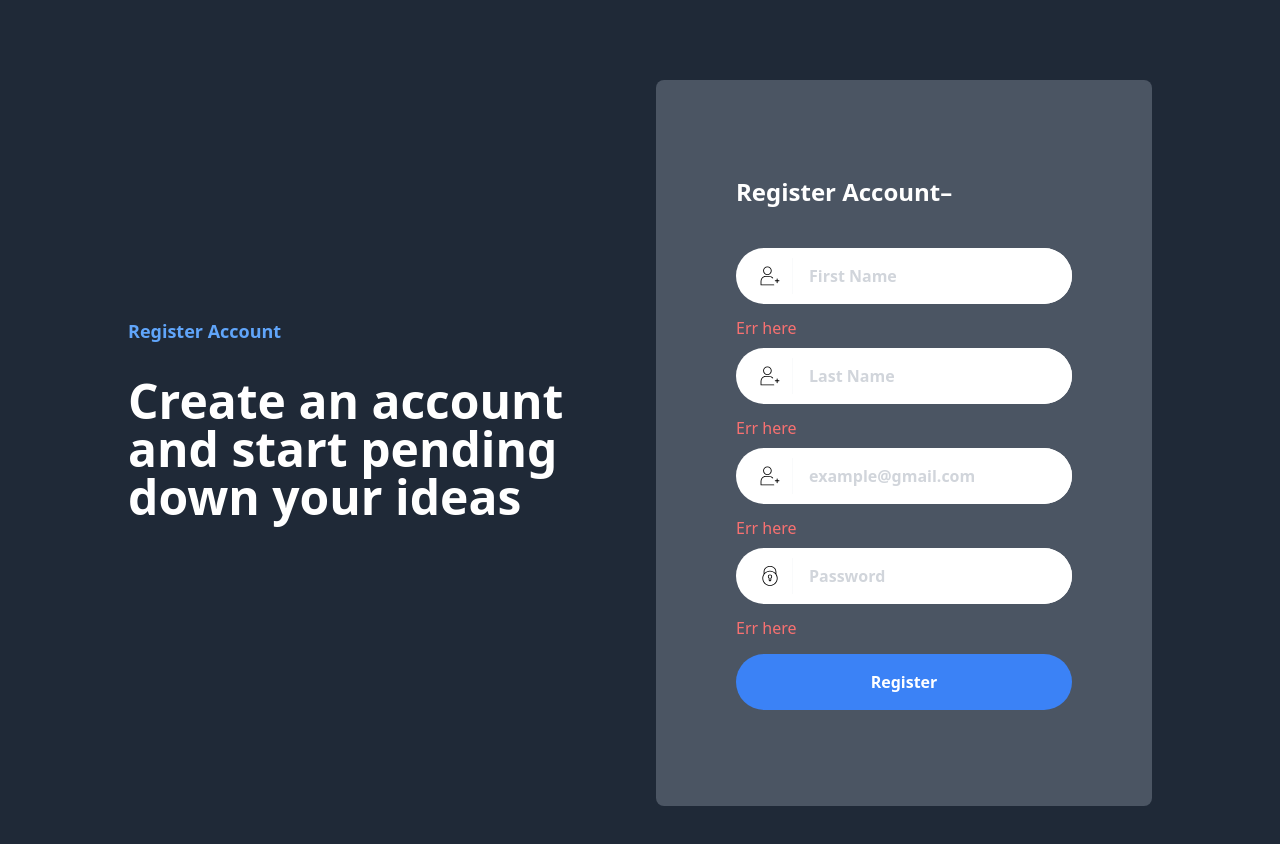
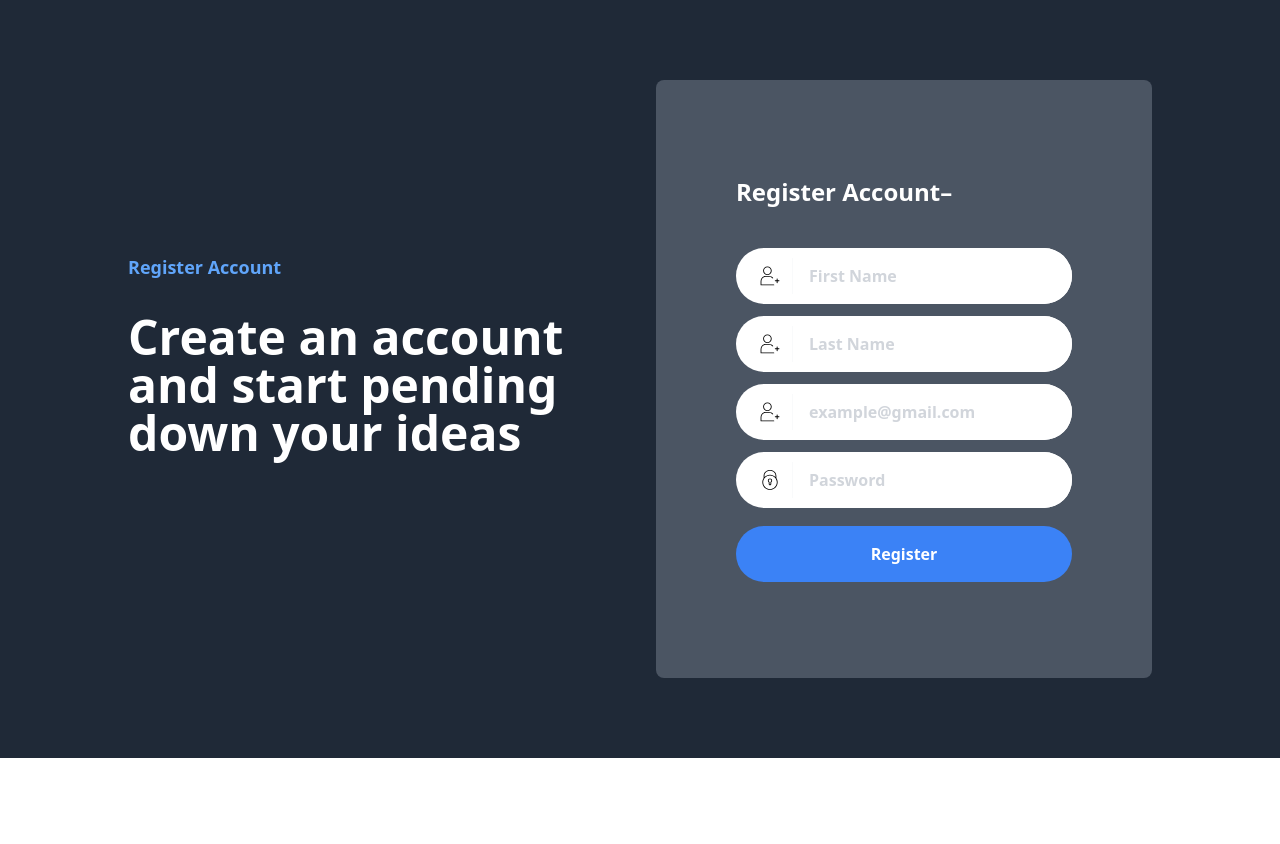
Before and after one commit to technophile-04/blog-frontend, a React (Create React App) app: page /register in a window 1280 px wide. Shown: the top 844 px of the page. After the commit the page ends 800 px from the top, so only its background shows below. Built offline with nearby package versions, Linux system fonts and the light colour scheme.

Commit message:
add formik to register

```diff
--- a/package.json
+++ b/package.json
@@ -7,11 +7,13 @@
 		"@testing-library/jest-dom": "^5.16.1",
 		"@testing-library/react": "^11.2.7",
 		"@testing-library/user-event": "^12.8.3",
+		"formik": "^2.2.9",
 		"react": "^17.0.2",
 		"react-dom": "^17.0.2",
 		"react-router-dom": "^6.0.2",
 		"react-scripts": "4.0.3",
-		"web-vitals": "^1.1.2"
+		"web-vitals": "^1.1.2",
+		"yup": "^0.32.11"
 	},
 	"scripts": {
 		"start": "craco start",
--- a/src/components/Register.jsx
+++ b/src/components/Register.jsx
@@ -1,9 +1,33 @@
 import React from 'react';
+import { useFormik } from 'formik';
+import * as Yup from 'yup';
+
+// Form Schema
+
+const formSchema = Yup.object({
+	firstName: Yup.string().required('First name is required'),
+	lastName: Yup.string().required('Last name is required'),
+	email: Yup.string().required('Email is required'),
+	password: Yup.string().required('Password is required'),
+});
 
 //-------------------------------
 //Register
 //-------------------------------
 const Register = () => {
+	const formik = useFormik({
+		initialValues: {
+			firstName: '',
+			lastName: '',
+			email: '',
+			password: '',
+		},
+		onSubmit: (values) => {
+			console.log(values);
+		},
+		validationSchema: formSchema,
+	});
+
 	return (
 		<section className="relative py-20 2xl:py-40 bg-gray-800 overflow-hidden">
 			<div className="relative container px-4 mx-auto">
@@ -21,7 +45,7 @@ const Register = () => {
 						</div>
 						<div className="w-full lg:w-1/2 px-4">
 							<div className="px-6 lg:px-20 py-12 lg:py-24 bg-gray-600 rounded-lg">
-								<form>
+								<form onSubmit={formik.handleSubmit}>
 									<h3 className="mb-10 text-2xl text-white font-bold font-heading">
 										Register Account–
 									</h3>
@@ -68,13 +92,15 @@ const Register = () => {
 										<input
 											className="w-full pl-4 pr-6 py-4 font-bold placeholder-gray-300 rounded-r-full focus:outline-none"
 											type="firstName"
+											value={formik.values.firstName}
+											onChange={formik.handleChange('firstName')}
+											onBlur={formik.handleBlur('firstName')}
 											placeholder="First Name"
 										/>
 									</div>
 									{/* Err msg*/}
 									<div className="text-red-400 mb-2">
-										{/* {formik.touched.email && formik.errors.email} */}Err
-										here
+										{formik.touched.firstName && formik.errors.firstName}
 									</div>
 									{/* Last name */}
 									<div className="flex items-center pl-6 mb-3 bg-white rounded-full">
@@ -118,14 +144,16 @@ const Register = () => {
 										</span>
 										<input
 											className="w-full pl-4 pr-6 py-4 font-bold placeholder-gray-300 rounded-r-full focus:outline-none"
+											value={formik.values.lastName}
+											onChange={formik.handleChange('lastName')}
+											onBlur={formik.handleBlur('lastName')}
 											type="lastName"
 											placeholder="Last Name"
 										/>
 									</div>
 									{/* Err msg*/}
 									<div className="text-red-400 mb-2">
-										{/* {formik.touched.email && formik.errors.email} */}Err
-										here
+										{formik.touched.lastName && formik.errors.lastName}
 									</div>
 									{/* Email */}
 									<div className="flex items-center pl-6 mb-3 bg-white rounded-full">
@@ -170,13 +198,15 @@ const Register = () => {
 										<input
 											className="w-full pl-4 pr-6 py-4 font-bold placeholder-gray-300 rounded-r-full focus:outline-none"
 											type="email"
+											value={formik.values.email}
+											onChange={formik.handleChange('email')}
+											onBlur={formik.handleBlur('email')}
 											placeholder="example@gmail.com"
 										/>
 									</div>
 									{/* Err msg*/}
 									<div className="text-red-400 mb-2">
-										{/* {formik.touched.email && formik.errors.email} */}Err
-										here
+										{formik.touched.email && formik.errors.email}
 									</div>
 									<div className="flex items-center pl-6 mb-3 bg-white rounded-full">
 										<span className="inline-block pr-3 py-2 border-r border-gray-50">
@@ -201,13 +231,15 @@ const Register = () => {
 										<input
 											className="w-full pl-4 pr-6 py-4 font-bold placeholder-gray-300 rounded-r-full focus:outline-none"
 											type="password"
+											value={formik.values.password}
+											onChange={formik.handleChange('password')}
+											onBlur={formik.handleBlur('password')}
 											placeholder="Password"
 										/>
 									</div>
 									{/* Err msg*/}
 									<div className="text-red-400 mb-2">
-										{/* {formik.touched.email && formik.errors.email} */}Err
-										here
+										{formik.touched.password && formik.errors.password}
 									</div>
 
 									<div className="inline-flex mb-10"></div>
```
Also changed, not shown: 1 other file (tests, documents, lock files or other folders).
